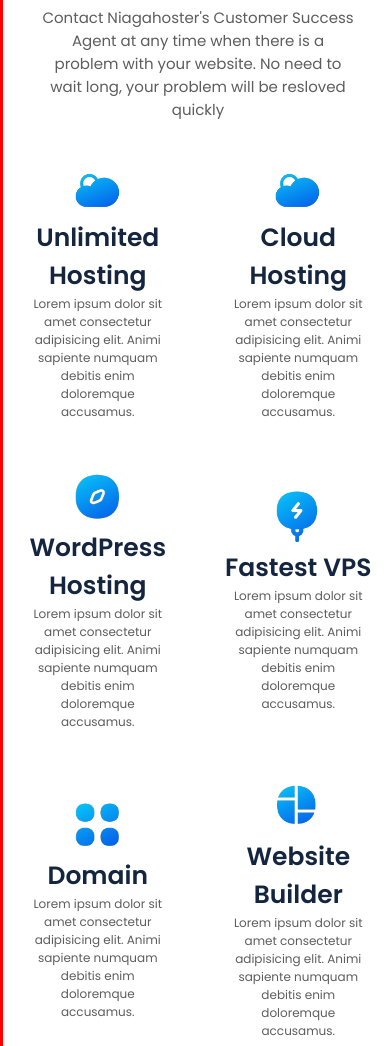
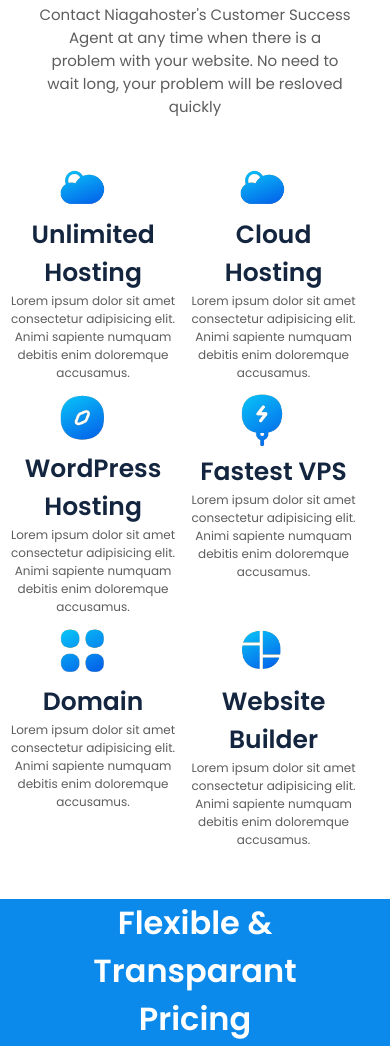
Before and after one commit to Venkatesh-j-koppar/WebHosting, a plain HTML site: page index.html in a window 390 px wide. Shown: the part 3081-4127 px from the top of the page. Drawn offline with Linux system fonts and the light colour scheme.

Commit message:
Mobile_version4

```diff
--- a/style.css
+++ b/style.css
@@ -507,9 +507,7 @@ color: #5d5d5d;
 
 @media screen and (max-width:450px){
 
-    body{
-        border: solid red;
-    }
+
 
     .logo{
         display: block;
@@ -645,15 +643,15 @@ width: 80vw;
 
     display: grid;
     grid-template-columns: 1fr 1fr ;
-    grid-gap:50px;
+    grid-gap:10px;
     width: 90vw;
-    margin: 5vw;
+    margin: 2vw;
     font-family: "Poppins";
+
+    overflow-x: scroll;
 }
 
-.sections-mid2-box{
-    margin: auto;
-}
+
 
 .sections-mid2-box>img{
     margin:0px 50px ;
@@ -661,6 +659,7 @@ width: 80vw;
 
 .sections-mid2-box>h1{
     text-align: center;
+    font-size: 25px;
 }
 
 .sections-mid2-box>p{
@@ -686,20 +685,23 @@ width: 80vw;
 
 .feedback
 {
-    box-shadow: 5px 1px 5px #000000;
+    box-shadow: 5px 5px 5px #000000;
     border-radius: 10px;
     margin: 5px;
     height: 350px;
+
 
 }
 
 .customerfeedback-sections{
     overflow-y: scroll;
+
 }
 
 .midsection-5-block{
     flex-direction: column;
     justify-content: center;
+
 }
 
 .midsection-5-left{
```
